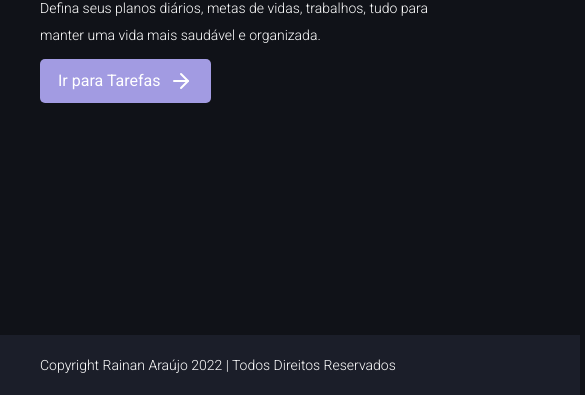
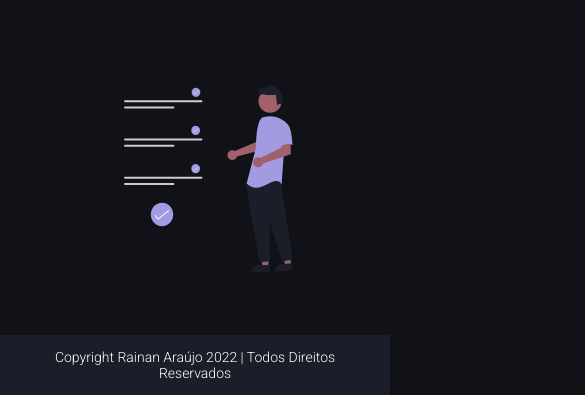
Before and after one commit to RainanAraujo/ToDoSite, a plain HTML site: page index.html in a window 390 px wide. Shown: the part 449-844 px from the top of the page, 585 px wide, since content can reach past the window. Drawn offline with Linux system fonts and the light colour scheme.

Commit message:
fix responsive HomePage

```diff
--- a/src/pages/HomePage/styles.css
+++ b/src/pages/HomePage/styles.css
@@ -1,7 +1,7 @@
 .container {
-  display: grid;
-  grid-template-rows: 1fr 60px;
-  height: 100vh;
+  display: flex;
+  flex-direction: column;
+  min-height: 100vh;
 }
 
 main {
@@ -9,12 +9,15 @@ main {
   margin: 0 auto;
   max-width: 1280px;
   width: 100%;
+  flex-grow: 1;
   display: flex;
-  justify-content: space-between;
+  justify-content: center;
+  flex-wrap: wrap;
+  align-items: center;
 }
 
 main #imageHome {
-  width: 50%;
+  width: 40%;
 }
 
 .content {
@@ -34,7 +37,7 @@ main #imageHome {
 .content #descriptionText {
   margin: 10px 0;
   font-size: 1.4rem;
-  width: 400px;
+  width: 80%;
   line-height: 2.7rem;
   font-weight: 300;
 }
@@ -45,6 +48,7 @@ main #imageHome {
 }
 
 footer {
+  height: 60px;
   background-color: #1b1e29;
 }
 
@@ -58,4 +62,24 @@ footer #footerContent {
   height: 100%;
   align-items: center;
   display: flex;
+  justify-content: center;
+  text-align: center;
 }
+
+@media only screen and (max-width: 900px) {
+  .content {
+    align-items: center;
+  }
+
+  .content #largeText {
+    text-align: center;
+  }
+
+  .content #descriptionText {
+    text-align: center;
+  }
+
+  main #imageHome {
+    width: 80%;
+  }
+}
--- a/src/pages/ToDoPage/styles.css
+++ b/src/pages/ToDoPage/styles.css
@@ -12,7 +12,7 @@ header {
 header #headerContent {
   padding: 0 40px;
   margin: 0 auto;
-  /* width: 100%; */
+  width: 100%;
   display: flex;
   justify-content: space-between;
   align-items: center;
@@ -168,10 +168,12 @@ footer {
 footer #footerContent {
   padding: 0 40px;
   margin: 0 auto;
-  /* width: 100%; */
+  width: 100%;
   font-size: 1.4rem;
   font-weight: 300;
   height: 100%;
   align-items: center;
   display: flex;
+  justify-content: center;
+  text-align: center;
 }
```
